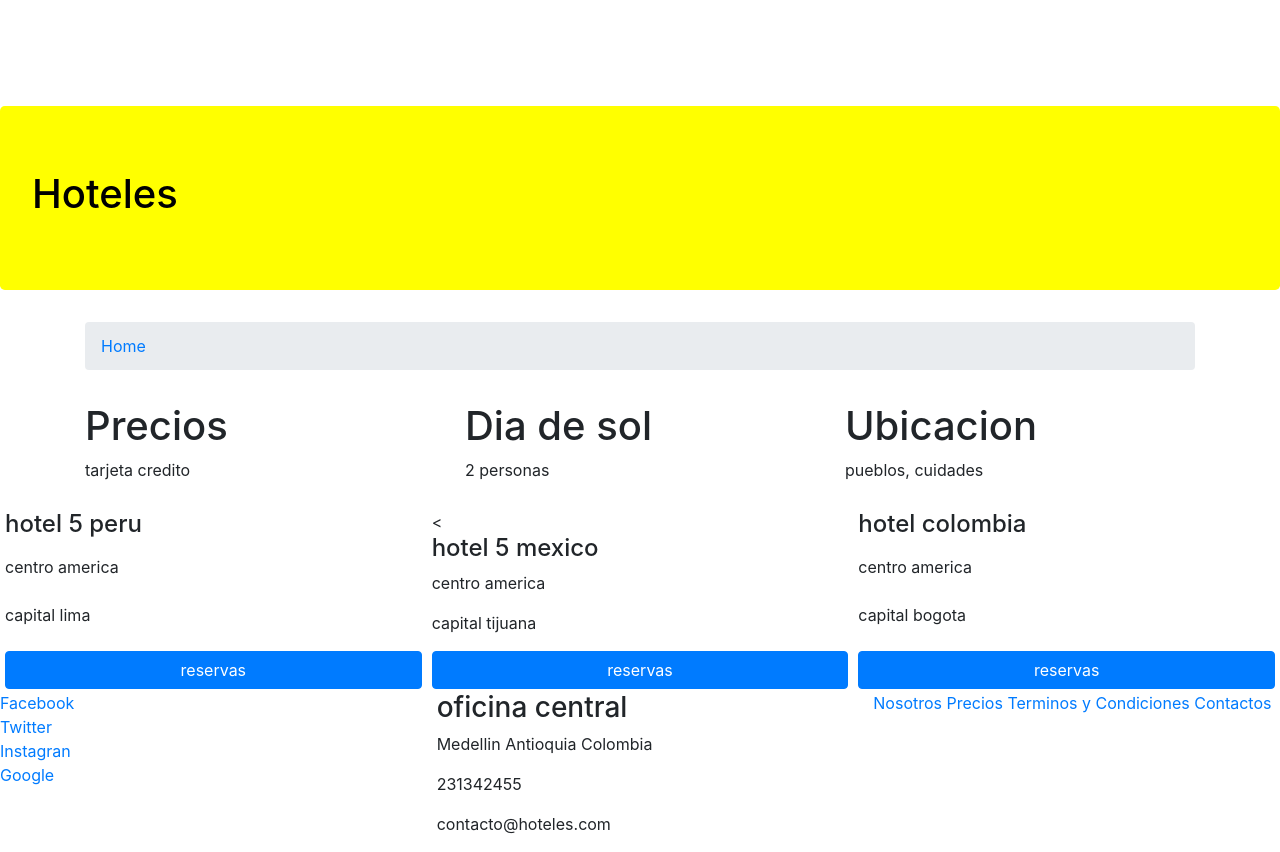
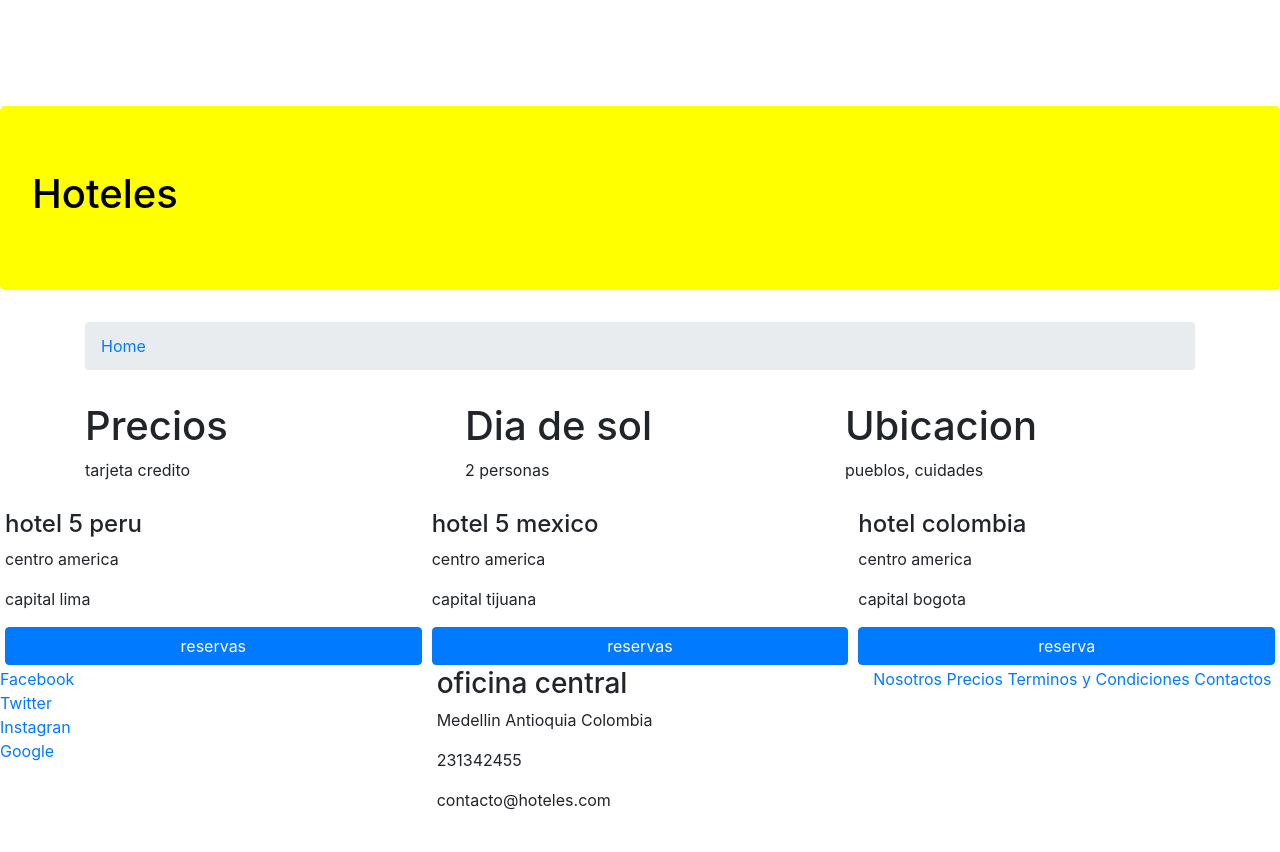
Before and after one commit to LEON-1979/practica-hoteles, a website: page index.html in a window 1280 px wide. After the commit the page ends 828 px from the top, so only its background shows below. Drawn offline with nearby package versions, Linux system fonts and the light colour scheme.

Commit message:
nuevos areeglos

```diff
--- a/index.html
+++ b/index.html
@@ -56,7 +56,7 @@
                 <p>2 personas</p>
                 </p>
             </div>
-            <div class="col-sm-4 ">
+            <div class="col-sm-4">
                 <p>
                 <h1>Ubicacion</h1>
                 <p>pueblos, cuidades</p>
@@ -72,10 +72,11 @@
             <h4>hotel colombia</h4>
             <p>centro america</p>
             <p>capital bogota</p>
-            <button class="btn btn-primary"> reservas</button>
+            <button class="btn btn-primary btn-reservas ">
+                 <span class="oi oi-plus"></span>reserva</button>
         </div>
         <div class="card-hotel d-flex flex-column justify-content-between">
-            <<h4>hotel 5 mexico</h4>
+            <h4>hotel 5 mexico</h4>
                 <p>centro america</p>
                 <p>capital tijuana</p>
                 <button class="btn btn-primary"> reservas</button>
```
